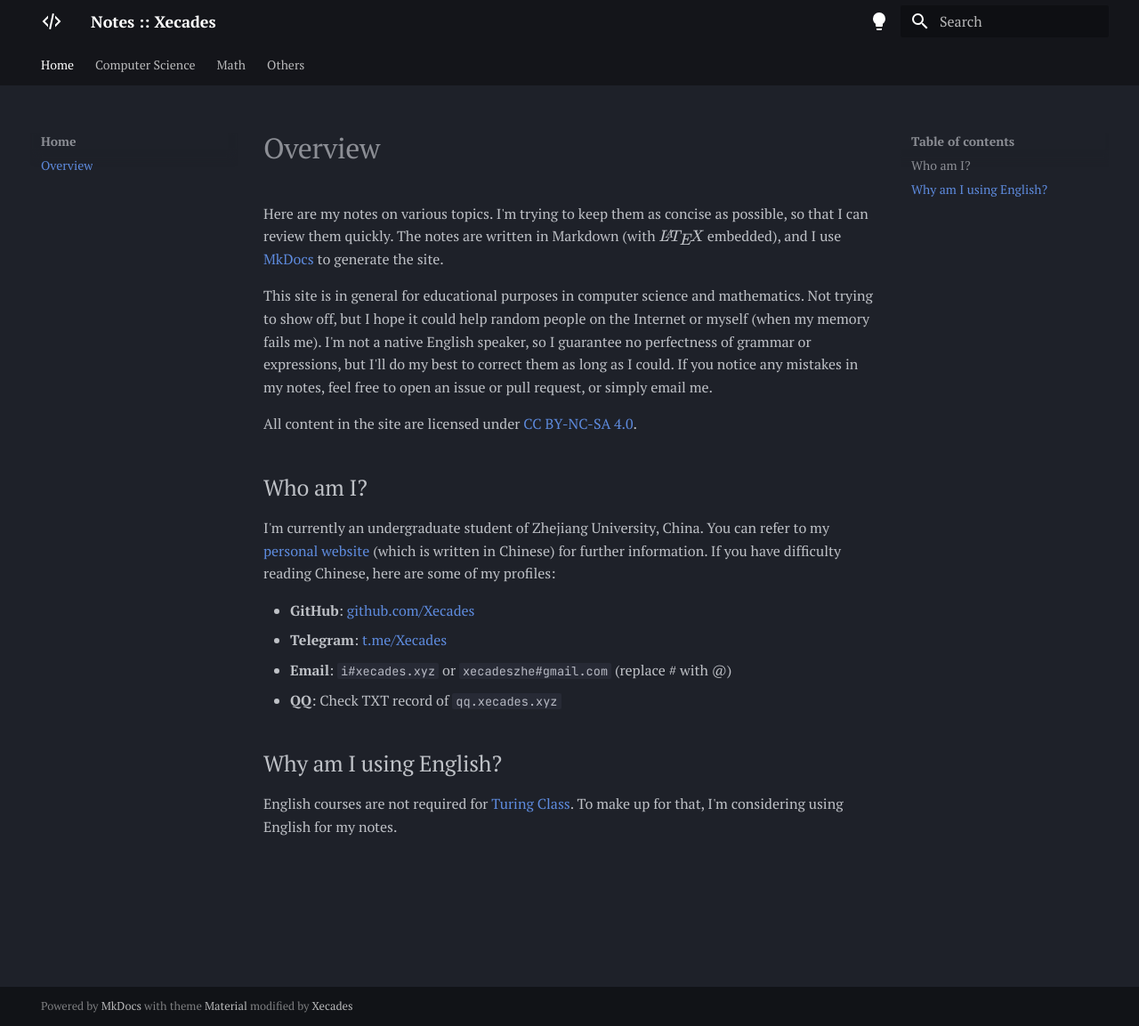
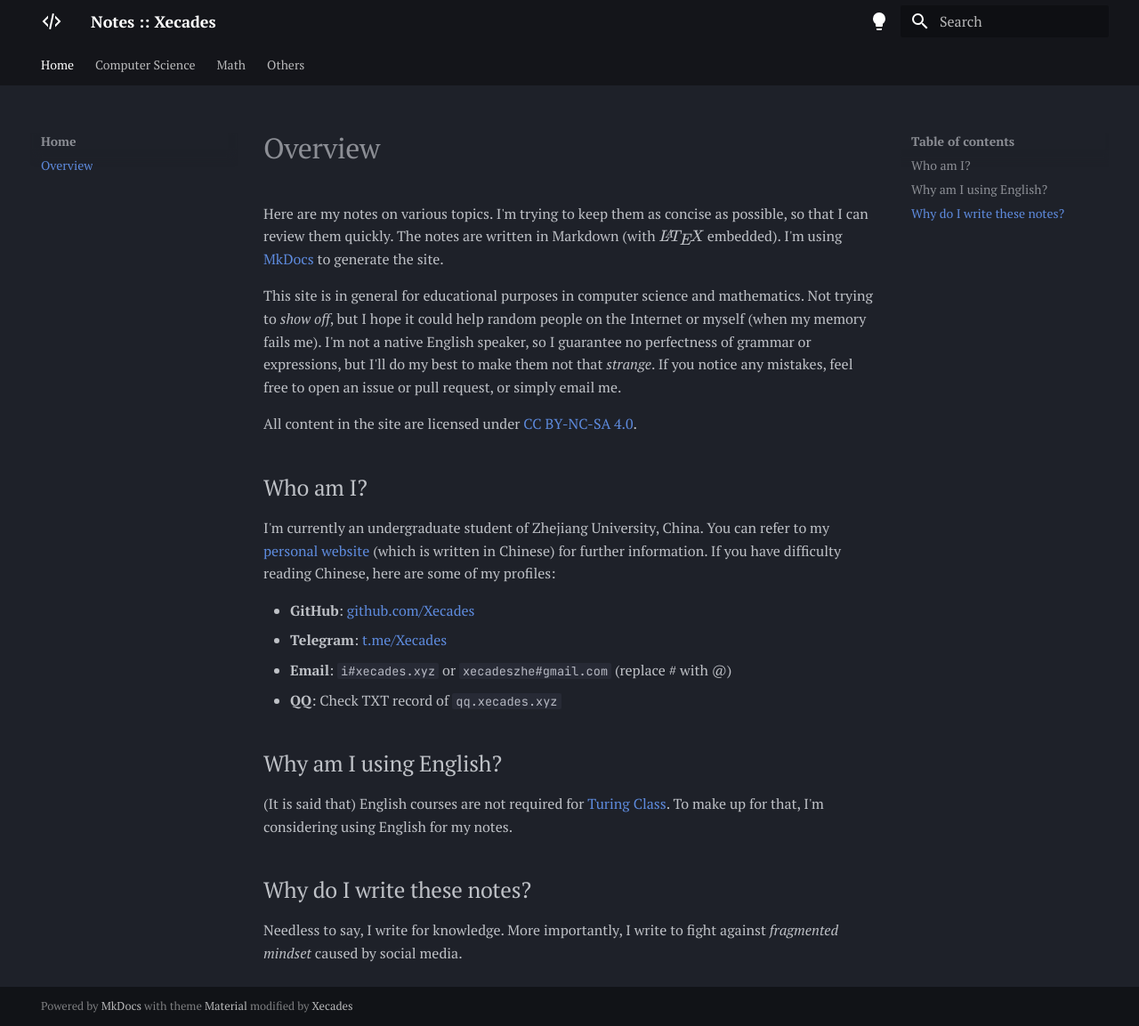
Before and after one commit to Xecades/Notes, an MkDocs documentation site: the page built from docs/index.md, in a window 1280 px wide and 1153 px high. Shown: the whole window at 89% size. Built offline with MkDocs 1.6.1 and Material for MkDocs 9.7.7, drawn with Linux system fonts in a browser that asks for light colours.

Commit message:
updated index

```diff
--- a/docs/index.md
+++ b/docs/index.md
@@ -1,8 +1,8 @@
 # Overview
 
-Here are my notes on various topics. I'm trying to keep them as concise as possible, so that I can review them quickly. The notes are written in Markdown (with $\LaTeX$ embedded), and I use [MkDocs](https://www.mkdocs.org/) to generate the site.
+Here are my notes on various topics. I'm trying to keep them as concise as possible, so that I can review them quickly. The notes are written in Markdown (with $\LaTeX$ embedded). I'm using [MkDocs](https://www.mkdocs.org/) to generate the site.
 
-This site is in general for educational purposes in computer science and mathematics. Not trying to show off, but I hope it could help random people on the Internet or myself (when my memory fails me). I'm not a native English speaker, so I guarantee no perfectness of grammar or expressions, but I'll do my best to correct them as long as I could. If you notice any mistakes in my notes, feel free to open an issue or pull request, or simply email me.
+This site is in general for educational purposes in computer science and mathematics. Not trying to *show off*, but I hope it could help random people on the Internet or myself (when my memory fails me). I'm not a native English speaker, so I guarantee no perfectness of grammar or expressions, but I'll do my best to make them not that *strange*. If you notice any mistakes, feel free to open an issue or pull request, or simply email me.
 
 All content in the site are licensed under [CC BY-NC-SA 4.0](https://creativecommons.org/licenses/by-nc-sa/4.0/).
 
@@ -17,4 +17,8 @@ I'm currently an undergraduate student of Zhejiang University, China. You can re
 
 ## Why am I using English?
 
-English courses are not required for [Turing Class](http://www.cs.zju.edu.cn/turingclass_en/). To make up for that, I'm considering using English for my notes.
+(It is said that) English courses are not required for [Turing Class](http://www.cs.zju.edu.cn/turingclass_en/). To make up for that, I'm considering using English for my notes.
+
+## Why do I write these notes?
+
+Needless to say, I write for knowledge. More importantly, I write to fight against *fragmented mindset* caused by social media.
```
